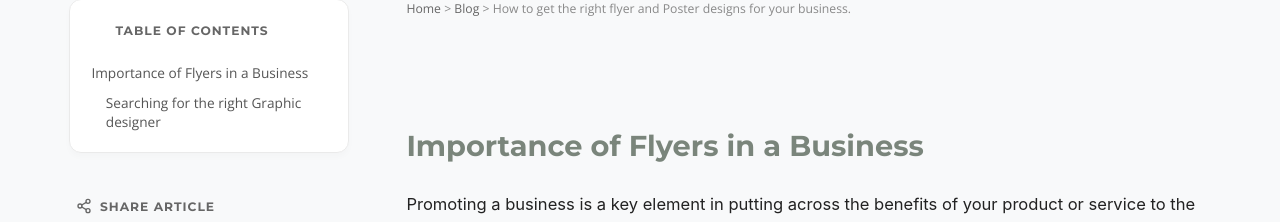
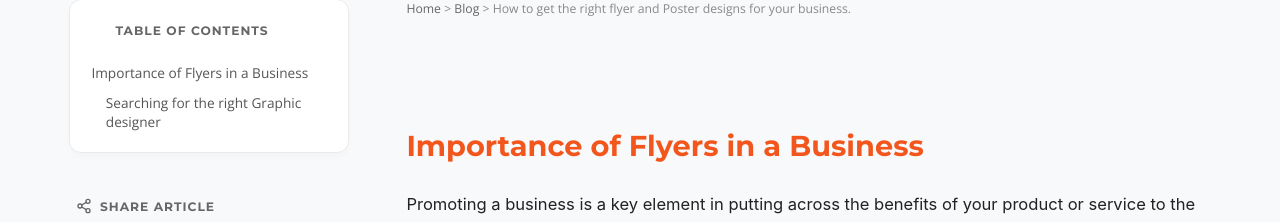
Before and after one commit to MucheruElijah/spmdesignz-website, a React (Vite) app: page /blog/1680771324764140716 in a window 1280 px wide. Shown: the part 649-871 px from the top of the page. Built offline with nearby package versions, Linux system fonts and the light colour scheme.

Commit message:
Fix asset paths

```diff
--- a/src/App.css
+++ b/src/App.css
@@ -914,15 +914,21 @@
 
 .blog-article-content-inner h2 {
   font-size: 2rem;
-  color: #7a857b;
+  color: #F2561D;
 }
 
 .blog-article-content-inner h3 {
   font-size: 1.5rem;
+  color: #7a857b;
 }
 
 .blog-article-content-inner p {
   margin-bottom: 1.75rem;
+}
+
+.blog-article-content-inner .custom-list-indent {
+  margin-left: 2.5rem;
+  font-style: italic;
 }
 
 .blog-article-content-inner ul,
--- a/src/pages/BlogPost.jsx
+++ b/src/pages/BlogPost.jsx
@@ -41,6 +41,17 @@ function BlogPost() {
       }
       elementToRemove.remove();
     }
+
+    // Indent and italicize lines starting with numbers/letters (e.g. 1., a., i.)
+    const blockElements = doc.querySelectorAll('p, h1, h2, h3, h4, h5, h6, li');
+    blockElements.forEach(el => {
+      const text = el.textContent.trim();
+      // Match 1. or a. or i. followed by space or tab
+      if (/^(\d{1,2}\.|[a-zA-Z]\.|[IVXLCDMivxlcdm]{1,4}\.)[\s\t]+/.test(text)) {
+        el.classList.add('custom-list-indent');
+      }
+    });
+
     return doc.body.innerHTML;
   }, [post?.content]);
 
```
